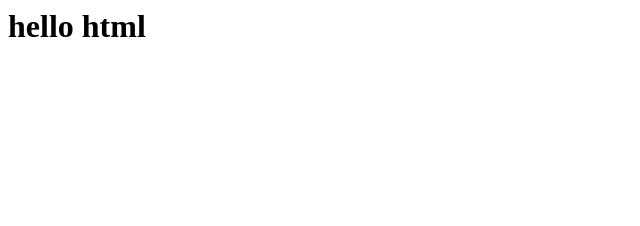
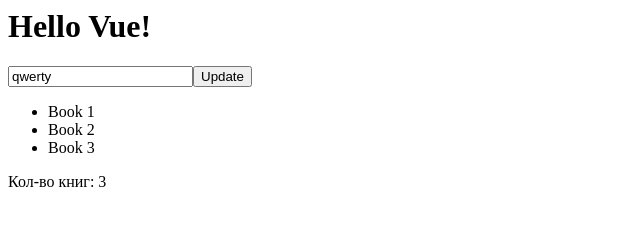
Before and after one commit to nsolov/bmstu, a plain HTML site: page www/index.html in a window 1280 px wide. Shown: the whole page, without its empty margins (0-640 px from the left). Drawn offline with nearby package versions, Linux system fonts and the light colour scheme.

Commit message:
ui with vue

```diff
--- a/www/index.html
+++ b/www/index.html
@@ -1 +1,48 @@
-<h1>hello html</h1>
+<html>
+    <head>
+        <title>VUE demo</title>
+        <script src="https://unpkg.com/vue@next"></script>
+    </head>
+    <body>
+        <div id="app">
+            <h1>{{message}}</h1>
+            <input v-model="name">
+            <button v-on:click="updateMessage">Update</button>
+            <ul>
+                <li v-for="book in books">{{book.title}}</li>
+            </ul>
+            <div>Кол-во книг: {{countBooks}}</div>
+        </div>
+        <script>
+            const HelloApp = {
+                data() {
+                    return {
+                        message: 'Hello Vue!',
+                        name: '',
+                        books: [
+                            {title:'Book 1'},
+                            {title:'Book 2'},
+                            {title:'Book 3'}
+                        ]
+                    }
+                },
+                created() {
+                    console.log(this.message);
+                    this.name = 'qwerty';
+                },
+                methods: {
+                    updateMessage() {
+                        this.message = 'Hello '+this.name+'!';
+                        this.books.push({title:this.name});
+                    }
+                },
+                computed: {
+                    countBooks() {
+                        return this.books.length;
+                    }
+                }
+            }
+            var app = Vue.createApp(HelloApp).mount('#app')
+        </script>
+    </body>
+</html>
```
Also changed, not shown: www/index2.html (added, +44 -0 lines), 3 other files.
